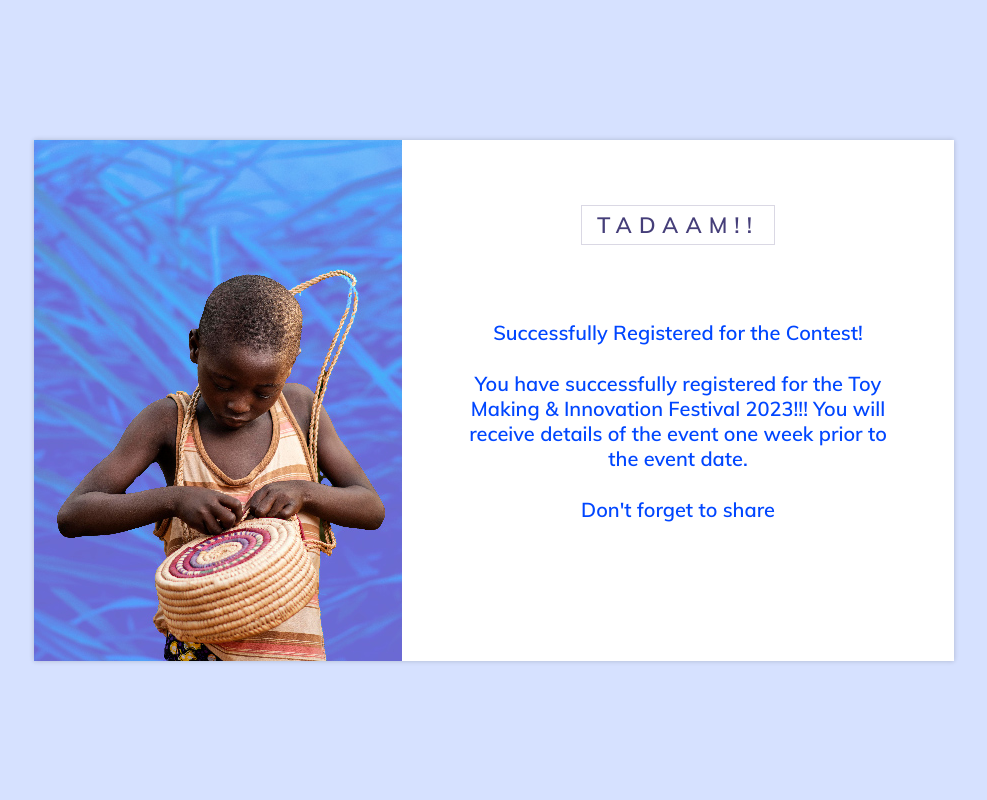
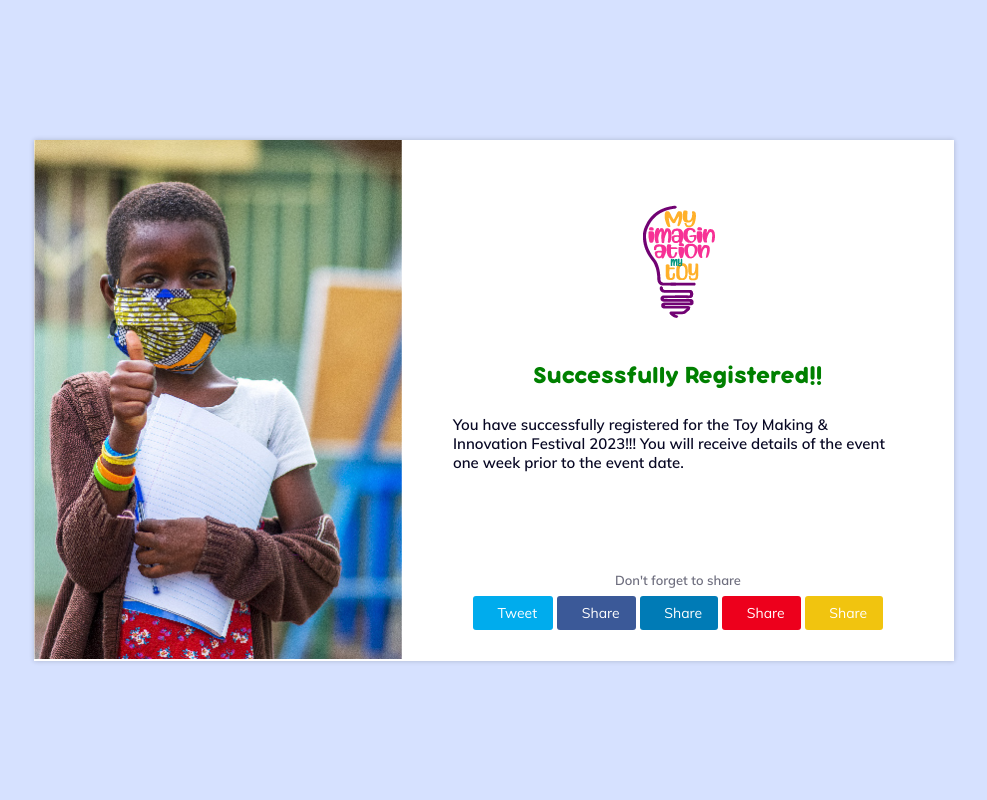
Before and after one commit to enoskyeza/toy_festival_app, a Django app: page /success/ in a window 1280 px wide. Shown: the whole page, without its empty margins (146-1133 px from the left). Run offline with Django 4.2, Linux system fonts and the light colour scheme.

Commit message:
modified front-end

```diff
--- a/tf_app/register/static/reg/css/style.css
+++ b/tf_app/register/static/reg/css/style.css
@@ -4,6 +4,23 @@
 @font-face {
   font-family: "Muli-SemiBold";
   src: url("../fonts/muli/Muli-SemiBold.ttf"); }
+
+@font-face {
+  font-family: "bubbleboddy-Regular";
+  src: url("../fonts/bubbleboddy-neue-trial-cufonfonts-webfont/bubbleboddyneue-regular\ trial.woff"); }
+@font-face {
+  font-family: "bubbleboddy-Bold";
+  src: url("../fonts/bubbleboddy-neue-trial-cufonfonts-webfont/BubbleboddyNeue-Bold\ Trial.woff");}
+@font-face {
+  font-family: "bubbleboddy-Extrabold";
+  src: url("../fonts/bubbleboddy-neue-trial-cufonfonts-webfont/BubbleboddyNeue-ExtraBold\ Trial.woff");}
+@font-face {
+  font-family: "bubbleboddy-Thin";
+  src: url("../fonts/bubbleboddy-neue-trial-cufonfonts-webfont/BubbleboddyNeue-Thin\ Trial.woff");}
+
+@import "compass/css3";
+@import url(https://code.ionicframework.com/ionicons/2.0.1/css/ionicons.min.css);
+
 * {
   -webkit-box-sizing: border-box;
   -moz-box-sizing: border-box;
@@ -12,7 +29,7 @@
 body {
   font-family: "Muli-Regular";
   font-size: 15px;
-  color: #cedbfe;
+  color: #94adf3;
   margin: 0; }
 
 :focus {
@@ -415,3 +432,108 @@ textarea.form-control {
     bottom: 3%; } }
 
 /*# sourceMappingURL=style.css.map */
+
+/* PAYMENT SECTION */
+.extra-msg-copy {
+  font-size: 13px;
+  color: rgba(8, 8, 36, 0.67);
+  text-align: left;
+  margin-top: 10px;
+}
+
+
+
+/* SUCCESS PAGE */
+
+.success-msg {
+  font-family: bubbleboddy-Bold;
+  font-size: 25px;
+  color: green;
+}
+
+.success-msg-copy {
+  /* font-family: bubbleboddy-Thin; */
+  font-size: 15px;
+  color: rgb(8, 8, 36);
+  text-align: left;
+}
+
+.success-msg-tag {
+  /* font-family: bubbleboddy-Thin; */
+  font-size: 13px;
+  color: rgba(8, 8, 36, 0.589);
+}
+
+.share-socials {
+  margin-top: 100px;
+}
+
+.social-share-btns-container {
+  overflow: hidden;
+  margin-top: -20px;
+  text-align: center;
+  width: 100%;
+  z-index: 111;
+}
+
+.social-share-btns {
+  display: inline-block;
+  overflow: hidden;
+  .share-btn {
+    float: left;
+    margin: 2px 2px;
+    padding: 8px 16px;
+    border-radius: 3px;
+    color: #fff;
+    font-size: 14px;
+    line-height: 18px;
+    vertical-align: middle;
+    @include transition(background 0.2s ease-in-out);
+
+    i {
+      margin-right: 5px;
+      display: inline-block;
+      font-size: 18px;
+      vertical-align: middle;
+    }
+  }
+}
+
+/* // Colors */
+.share-btn {
+  background-color: #95a5a6;
+  &:hover {
+    background-color: darken(#95a5a6, 10%);
+  }
+}
+.share-btn-twitter {
+  background-color: #00aced;
+  &:hover {
+    background-color: darken(#00aced, 10%);
+  }
+}
+.share-btn-facebook {
+  background-color: #3b5998;
+  &:hover {
+    background-color: darken(#3b5998, 10%);
+  }
+}
+.share-btn-linkedin {
+  background-color: #007bb6;
+  &:hover {
+    background-color: darken(#007bb6, 10%);
+  }
+}
+.share-btn-reddit {
+  background-color: #ED001C;
+  &:hover {
+    background-color: darken(#ED001C, 10%);
+  }
+}
+
+.share-btn-mail {
+	background-color: #f1c40f;
+	&:hover {
+		background-color: darken(#f1c40f, 5%);
+	}
+}
--- a/tf_app/register/templates/reg/home.html
+++ b/tf_app/register/templates/reg/home.html
@@ -39,7 +39,7 @@
           <img class="" src="{% static 'reg/assets/img/logo.png' %}" alt="Imperial">
         </div>
 
-        <h1>WOKOBER TOY & INNOVATION FESTIVAL 2023</h1>
+        <h1>WOKOBER TOY & INNOVATION FESTIVAL</h1>
         <h2>We celebrate <span class="typed" data-typed-items="innovative toys, creative young minds, playful imagination"></span></h2>
         <div class="actions">
           <a href="/register/" class="btn-get-started">Parent</a>
--- a/tf_app/register/templates/reg/register.html
+++ b/tf_app/register/templates/reg/register.html
@@ -103,7 +103,7 @@
 				</div>
 				<div class="form-content">
 					<div class="form-header">
-						<h3>Payment Section</h3>
+						<h3>Payment</h3>
 					</div>
 					<p>Choose method of payment</p>
 
@@ -115,13 +115,13 @@
 										{{ radio.tag }} {{ radio.choice_label}} <br>
 										<span class="checkmark"></span>
 									</label> <br>
-									<p>Payment to be made to 0784 041804(Names: Ben Wokorach) including full name of Participant. You will be contacted to receive your proof of payment receipt.</p>
+									<p class='extra-msg-copy'>Payment to be made to 0784 041804(Names: Ben Wokorach) including full name of Participant. You will be contacted to receive your proof of payment receipt.</p>
 								{% else %}
 									<label>
 										{{ radio.tag }} {{ radio.choice_label}} <br>
 										<span class="checkmark"></span>
 									</label> <br>
-									<p>Payment to be made at the venue reception.</p>
+									<p class='extra-msg-copy'>Payment to be made at the venue reception.</p>
 								{% endif %}
 							{% endfor %}
 						</div>
--- a/tf_app/register/templates/reg/success.html
+++ b/tf_app/register/templates/reg/success.html
@@ -8,19 +8,53 @@
 		<section>
 			<div class="inner">
 				<div class="image-holder">
-					<img src="{% static 'reg/images/form-04.jpg' %}" alt="">
+					<img src="{% static 'reg/images/form-06.jpg' %}" alt="">
 				</div>
 				<div class="form-content" >
-					<div class="form-header">
-						<h3>TADAAM!!</h3>
+					<div class="form-header" style="margin-bottom:40px;">
+						<img class="" src="{% static 'reg/assets/img/logo.png' %}" alt="Imperial">
 					</div>
-					<p>Successfully Registered for the Contest!</p>
-					<p>You have successfully registered for the Toy Making & Innovation Festival 2023!!!
+					<p class='success-msg'>Successfully Registered!!</p>
+					<p class='success-msg-copy'>You have successfully registered for the Toy Making & Innovation Festival 2023!!!
 						You will receive details of the event one week prior to the event date.</p>
-					<p>Don't forget to share</p>
+
+					<div class='share-socials' >
+						<p class='success-msg-tag'>Don't forget to share</p>
+						<div class="social-share-btns-container">
+							<div class="social-share-btns">
+							  <a class="share-btn share-btn-twitter" href="https://twitter.com/intent/tweet?text=https://bit.ly/toy-festival-app" rel="nofollow" target="_blank">
+								<i class="ion-social-twitter"></i>
+								Tweet
+							  </a>
+							  <a class="share-btn share-btn-facebook" href="https://www.facebook.com/sharer/sharer.php?u=https://bit.ly/toy-festival-app" rel="nofollow" target="_blank">
+								<i class="ion-social-facebook"></i>
+								Share
+							  </a>
+							  <a class="share-btn share-btn-linkedin" href="https://www.linkedin.com/cws/share?url=https://bit.ly/toy-festival-app" rel="nofollow" target="_blank">
+								<i class="ion-social-linkedin"></i>
+								Share
+							  </a>
+							  <a class="share-btn share-btn-reddit" href="http://www.reddit.com/submit?url=https://bit.ly/toy-festival-app&title=Wokober+Toy+Festival" rel="nofollow" target="_blank">
+								<i class="ion-social-reddit"></i>
+								Share
+							  </a>
+							  <a class="share-btn share-btn-mail" href="mailto:?subject=Look Fun Codepen Account&amp;body=https://bit.ly/toy-festival-app" rel="nofollow" target="_blank" title="via email">
+								<i class="ion-paper-airplane"></i>
+								Share
+							  </a>
+							</div>
+						  </div>
+					</div>
 				</div>
 			</div>
 		</section>
 	</div>
 
+	<script>
+		// Redirect users to another page when they go back
+		window.onpopstate = function () {
+			window.location.href = '/';
+		};
+	</script>
+
 {% endblock %}
```
Also changed, not shown: tf_app/register/static/reg/assets/css/style.css (+23 -2 lines), tf_app/register/static/reg/fonts/bubbleboddy-neue-trial-cufonfonts-webfont/example.html (added, +20 -0 lines), tf_app/register/static/reg/fonts/bubbleboddy-neue-trial-cufonfonts-webfont/style.css (added, +40 -0 lines), tf_app/register/static/reg/fonts/bubbleboddy-neue-trial-cufonfonts-webfont/BubbleboddyNeue-Bold Trial.woff (added), tf_app/register/static/reg/fonts/bubbleboddy-neue-trial-cufonfonts-webfont/BubbleboddyNeue-ExtraBold Trial.woff (added), tf_app/register/static/reg/fonts/bubbleboddy-neue-trial-cufonfonts-webfont/BubbleboddyNeue-Light Trial.woff (added), tf_app/register/static/reg/fonts/bubbleboddy-neue-trial-cufonfonts-webfont/BubbleboddyNeue-Thin Trial.woff (added), tf_app/register/static/reg/fonts/bubbleboddy-neue-trial-cufonfonts-webfont/bubbleboddyneue-regular trial.woff (added).
